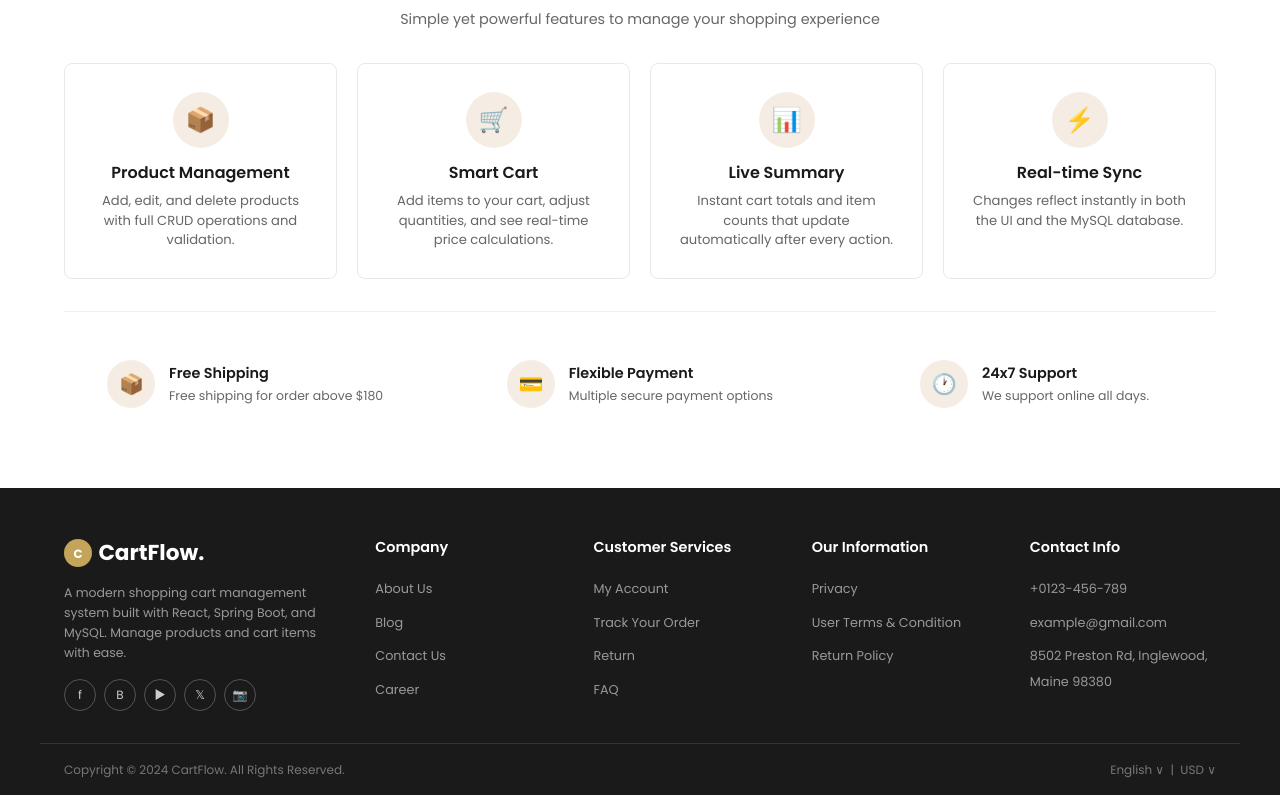
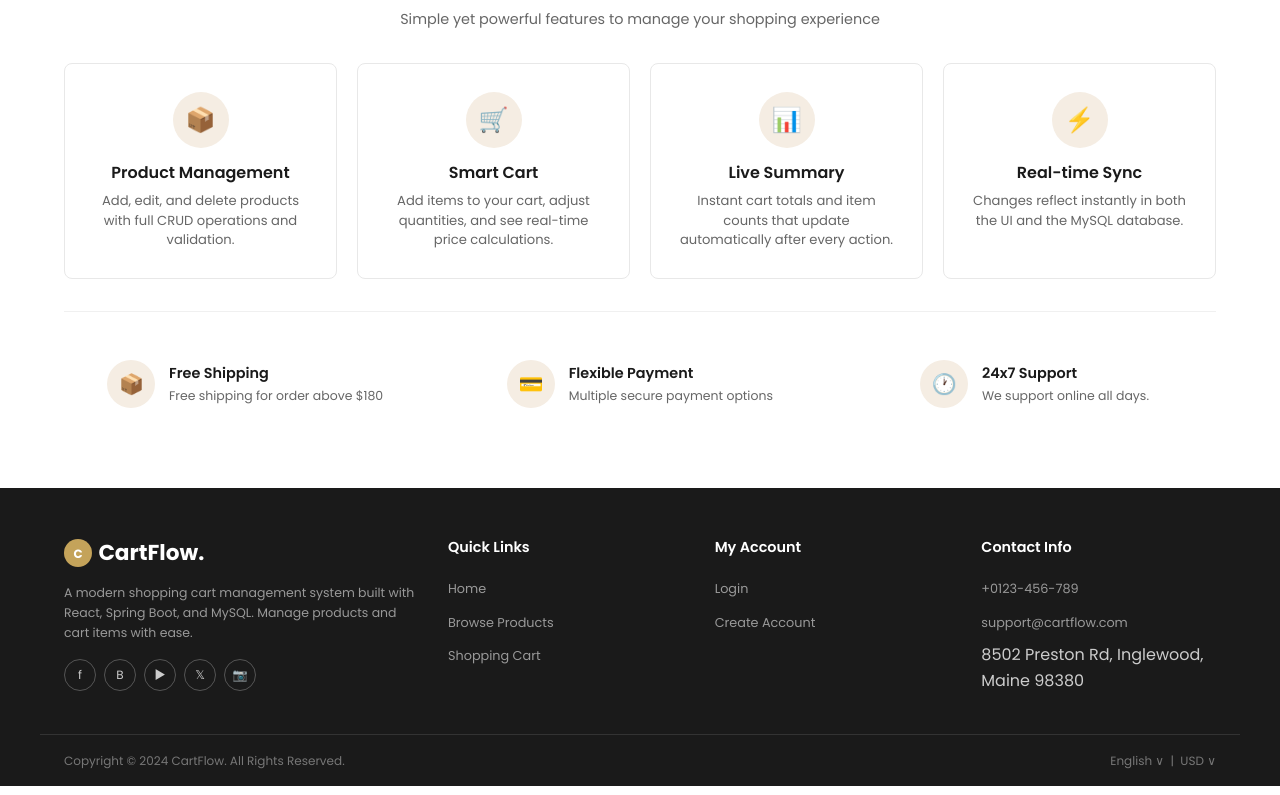
Before and after one commit to isuryaprakashh/CartFlow, a React (Vite) app in the folder frontend/: page / in a window 1280 px wide. Shown: the part 525-1320 px from the top of the page. Built offline with nearby package versions, Linux system fonts and the light colour scheme.

Commit message:
Update footer with working links and clean layout

```diff
--- a/frontend/index.html
+++ b/frontend/index.html
@@ -2,7 +2,7 @@
 <html lang="en">
   <head>
     <meta charset="UTF-8" />
-    <link rel="icon" type="image/svg+xml" href="/favicon.svg" />
+    <!-- <link rel="icon" type="image/svg+xml" href="/favicon.svg" /> -->
     <meta name="viewport" content="width=device-width, initial-scale=1.0" />
     <meta name="description" content="CartFlow — A modern shopping cart management system. Add products, manage inventory, and build your cart." />
     <title>CartFlow — Shopping Cart Management</title>
--- a/frontend/src/App.jsx
+++ b/frontend/src/App.jsx
@@ -1,5 +1,5 @@
-import { BrowserRouter, Routes, Route, Navigate } from 'react-router-dom';
-import { useState, useCallback } from 'react';
+import { BrowserRouter, Routes, Route, Navigate, Link } from 'react-router-dom';
+import { useState, useCallback, useEffect } from 'react';
 import Navbar from './components/Navbar';
 import ProductForm from './components/ProductForm';
 import Home from './pages/Home';
@@ -14,9 +14,21 @@ import Checkout from './pages/Checkout';
 import OrderHistory from './pages/OrderHistory';
 
 function Footer() {
+  const [currentUser, setCurrentUser] = useState(() => JSON.parse(localStorage.getItem('user')));
+
+  useEffect(() => {
+    const handler = () => {
+      setCurrentUser(JSON.parse(localStorage.getItem('user')));
+    };
+    window.addEventListener('auth-change', handler);
+    return () => window.removeEventListener('auth-change', handler);
+  }, []);
+
+  const isAdmin = currentUser?.roles?.includes('ROLE_ADMIN');
+
   return (
     <footer className="footer">
-      <div className="footer-main">
+      <div className="footer-main" style={{ gridTemplateColumns: '1.5fr 1fr 1fr 1fr' }}>
         <div>
           <div className="footer-brand">
             <span className="footer-brand-icon">C</span>
@@ -36,40 +48,42 @@ function Footer() {
         </div>
 
         <div className="footer-column">
-          <h4>Company</h4>
+          <h4>Quick Links</h4>
           <ul>
-            <li><a href="#">About Us</a></li>
-            <li><a href="#">Blog</a></li>
-            <li><a href="#">Contact Us</a></li>
-            <li><a href="#">Career</a></li>
+            <li><Link to="/">Home</Link></li>
+            <li><Link to="/products">Browse Products</Link></li>
+            {!isAdmin && <li><Link to="/cart">Shopping Cart</Link></li>}
           </ul>
         </div>
 
         <div className="footer-column">
-          <h4>Customer Services</h4>
+          <h4>My Account</h4>
           <ul>
-            <li><a href="#">My Account</a></li>
-            <li><a href="#">Track Your Order</a></li>
-            <li><a href="#">Return</a></li>
-            <li><a href="#">FAQ</a></li>
-          </ul>
-        </div>
-
-        <div className="footer-column">
-          <h4>Our Information</h4>
-          <ul>
-            <li><a href="#">Privacy</a></li>
-            <li><a href="#">User Terms & Condition</a></li>
-            <li><a href="#">Return Policy</a></li>
+            {currentUser ? (
+              <>
+                <li><Link to={isAdmin ? "/admin/dashboard" : "/dashboard"}>My Dashboard</Link></li>
+                {!isAdmin && (
+                  <>
+                    <li><Link to="/orders">Order History</Link></li>
+                    <li><Link to="/wishlist">My Wishlist</Link></li>
+                  </>
+                )}
+              </>
+            ) : (
+              <>
+                <li><Link to="/login">Login</Link></li>
+                <li><Link to="/register">Create Account</Link></li>
+              </>
+            )}
           </ul>
         </div>
 
         <div className="footer-column">
           <h4>Contact Info</h4>
           <ul>
-            <li><a href="#">+0123-456-789</a></li>
-            <li><a href="#">example@gmail.com</a></li>
-            <li><a href="#">8502 Preston Rd, Inglewood, Maine 98380</a></li>
+            <li><a href="tel:+0123456789">+0123-456-789</a></li>
+            <li><a href="mailto:support@cartflow.com">support@cartflow.com</a></li>
+            <li>8502 Preston Rd, Inglewood, Maine 98380</li>
           </ul>
         </div>
       </div>
--- a/frontend/src/components/Navbar.jsx
+++ b/frontend/src/components/Navbar.jsx
@@ -59,9 +59,9 @@ export default function Navbar() {
       {/* Top Banner */}
       {showBanner && (
         <div className="top-banner" id="top-banner">
-          <span className="top-banner-left">Support (406) 555-0120</span>
+          {/* <span className="top-banner-left">Support (406) 555-0120</span> */}
           <span className="top-banner-center">
-            Use DISCOUNT25 and GET 25% OFF for your first order.
+            Use <b>DISCOUNT25</b> and GET 25% OFF for your first order.
             <NavLink to="/register" style={{ color: 'white', textDecoration: 'underline' }}>Sign up now</NavLink>
           </span>
           <button
```
